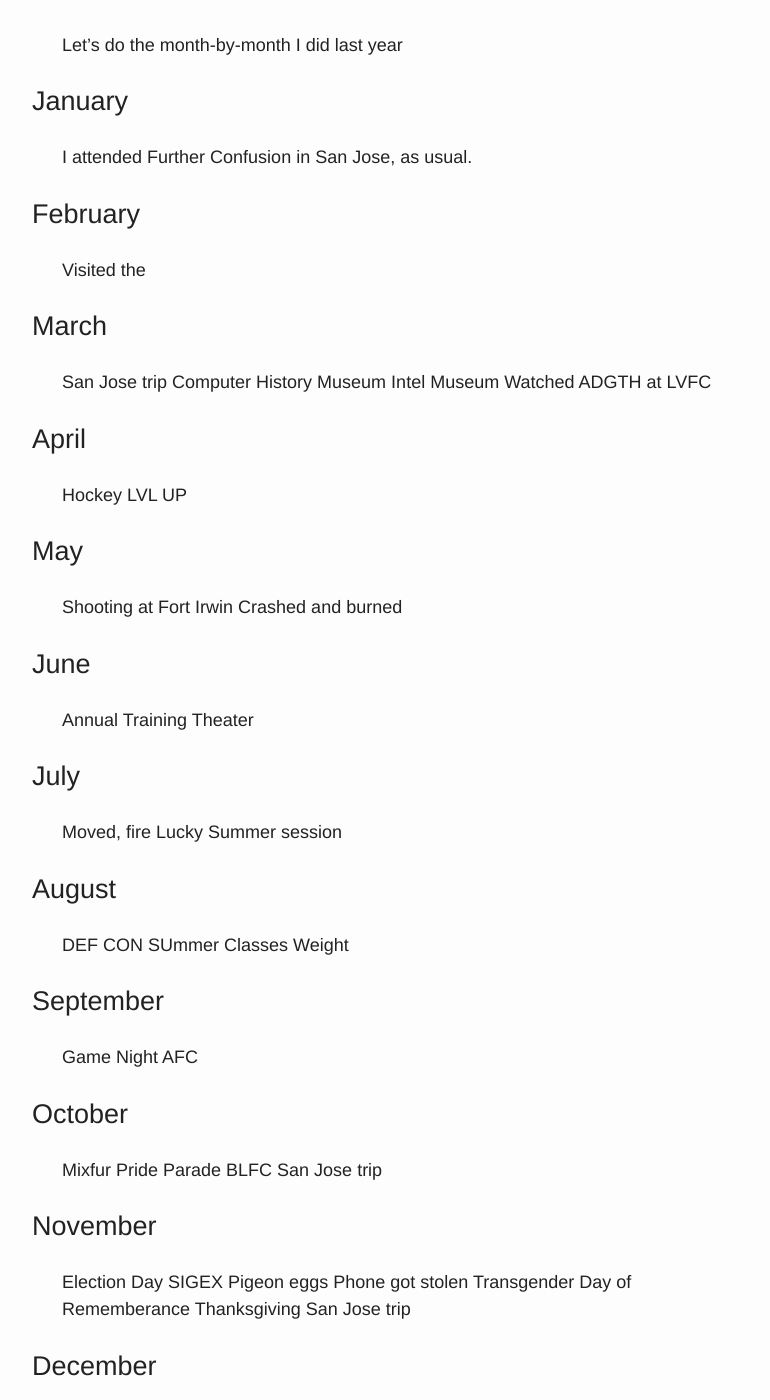
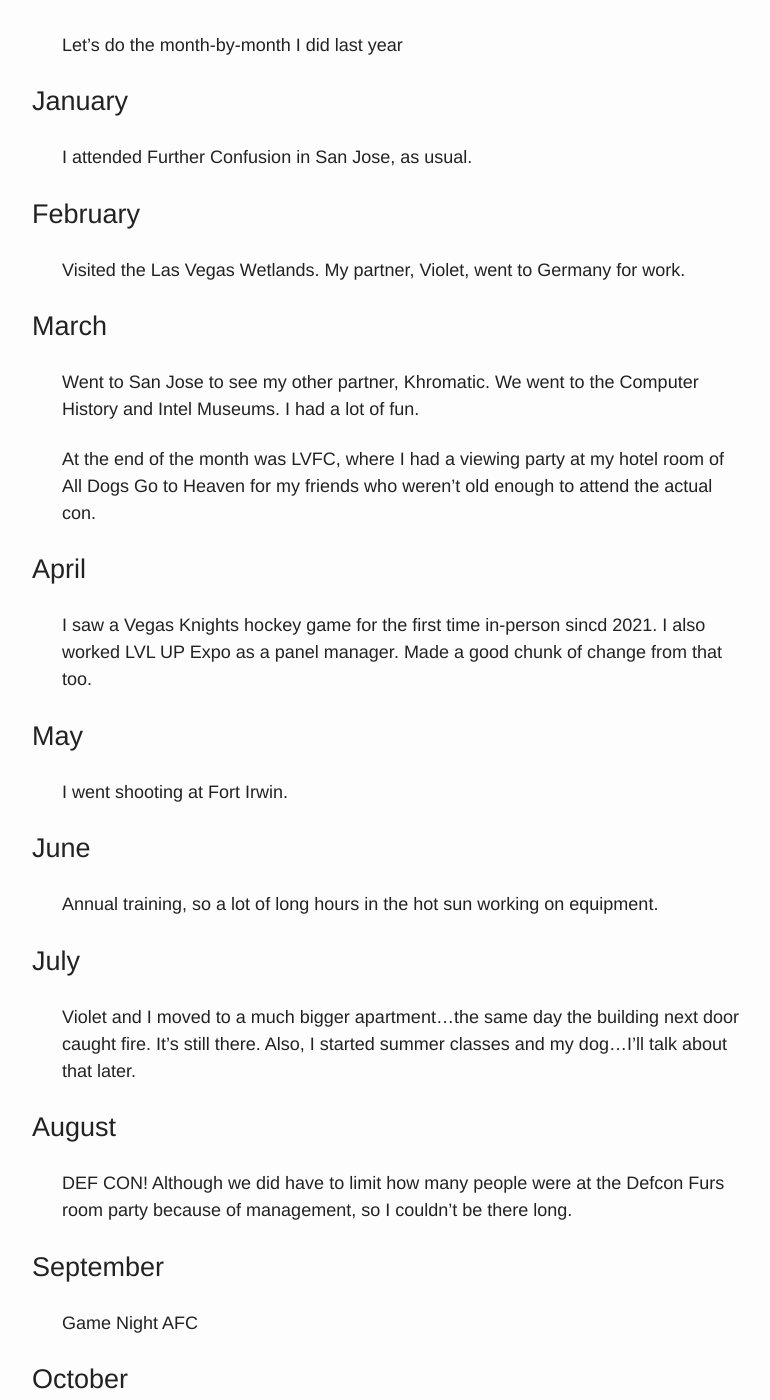
Before and after one commit to ParaPups/parapups.github.io, a Jekyll site: the page built from blog/2024-12-31-reflections-2024.markdown, in a window 1280 px wide and 1400 px high, scrolled down 343 px. Shown: the whole window, without its empty margins (238-1008 px from the left). Built offline with Jekyll 4.4.1, drawn with Linux system fonts in a browser that asks for light colours; comment, search, counter and statistics services are not loaded.

Commit message:
Update 2024-12-31-reflections-2024.markdown

```diff
--- a/blog/2024-12-31-reflections-2024.markdown
+++ b/blog/2024-12-31-reflections-2024.markdown
@@ -13,35 +13,27 @@
 I attended Further Confusion in San Jose, as usual.
 
 ## February
-Visited the
+Visited the Las Vegas Wetlands. My partner, Violet, went to Germany for work.
 
 ## March
-San Jose trip
-	Computer History Museum
-	Intel Museum
-Watched ADGTH at LVFC
+Went to San Jose to see my other partner, Khromatic. We went to the Computer History and Intel Museums. I had a lot of fun.
+
+At the end of the month was LVFC, where I had a viewing party at my hotel room of All Dogs Go to Heaven for my friends who weren't old enough to attend the actual con.
 
 ## April
-Hockey
-LVL UP
+I saw a Vegas Knights hockey game for the first time in-person sincd 2021. I also worked LVL UP Expo as a panel manager. Made a good chunk of change from that too.
 
 ## May
-Shooting at Fort Irwin
-Crashed and burned
+I went shooting at Fort Irwin.
 
 ## June
-Annual Training
-Theater
+Annual training, so a lot of long hours in the hot sun working on equipment.
 
 ## July
-Moved, fire
-Lucky
-Summer session
+Violet and I moved to a much bigger apartment...the same day the building next door caught fire. It's still there. Also, I started summer classes and my dog...I'll talk about that later.
 
 ## August
-DEF CON
-SUmmer Classes
-Weight
+DEF CON! Although we did have to limit how many people were at the Defcon Furs room party because of management, so I couldn't be there long.
 
 ## September
 Game Night
```
